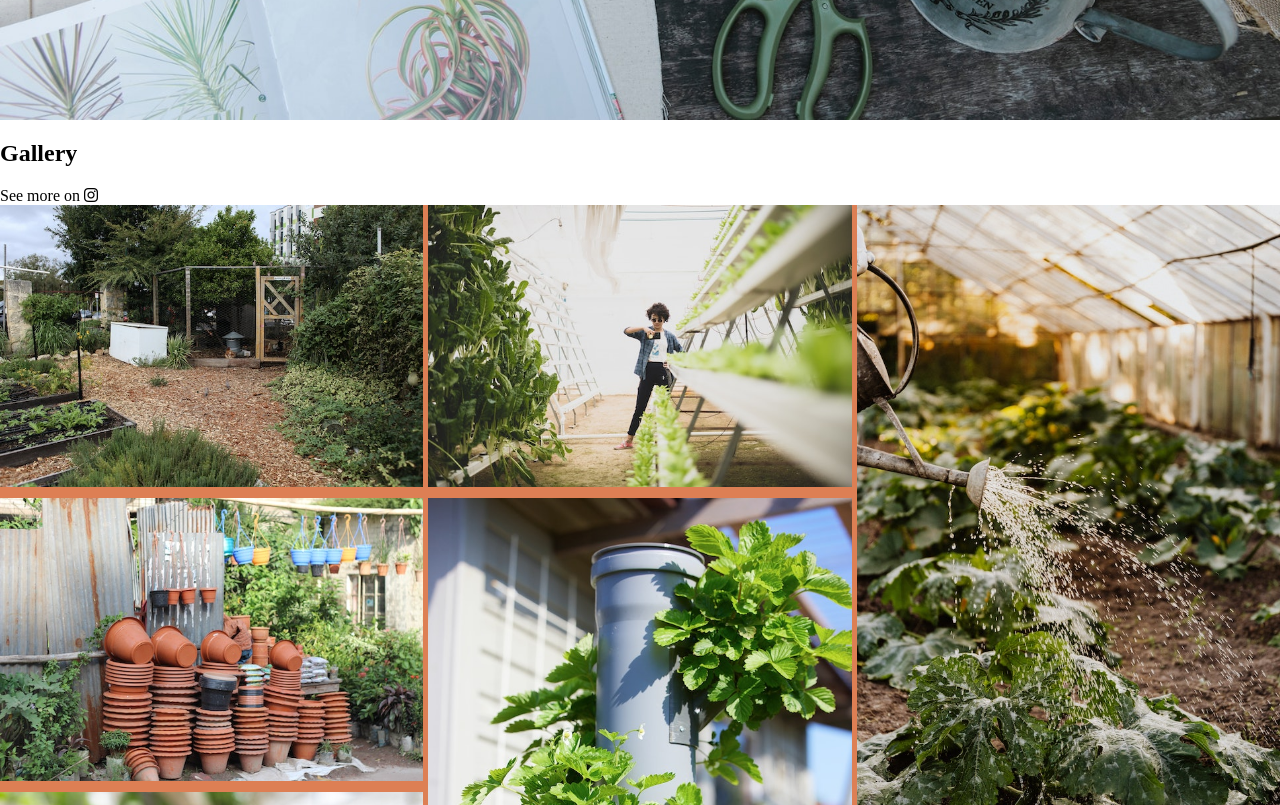
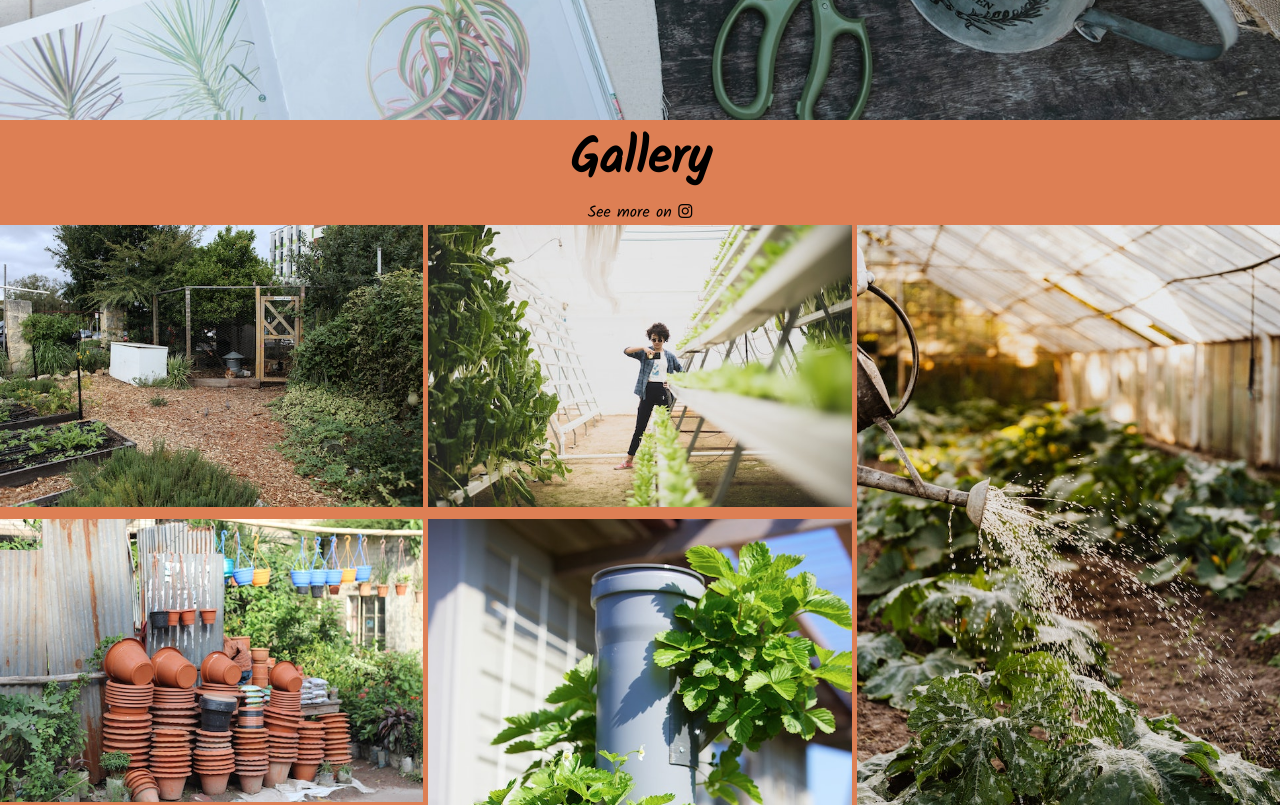
Before and after one commit to PSebastian96/pjt1-Himalayan-Dream, a plain HTML site: page garden.html in a window 1280 px wide. Shown: the part 600-1405 px from the top of the page. Drawn offline with Linux system fonts and the light colour scheme.

Commit message:
gallery styled

```diff
--- a/style.css
+++ b/style.css
@@ -353,12 +353,23 @@ footer p {
 
 /* garden gallery style */
 
+#gallery-container {
+    font-family: 'Kalam', cursive;
+    background-color: rgb(221, 127, 84);
+    text-align: center;
+}
+
+#gallery-container h2 {
+    margin-top: 0;
+    margin-bottom: 0;
+    font-size: 50px;
+}
+
 #gallery-garden {
     clear: both;
     line-height: 200%;
     column-count: 3;
     column-gap: 5px;
-    background-color: rgb(221, 127, 84);
 }
 
 #gallery-garden img {
```
